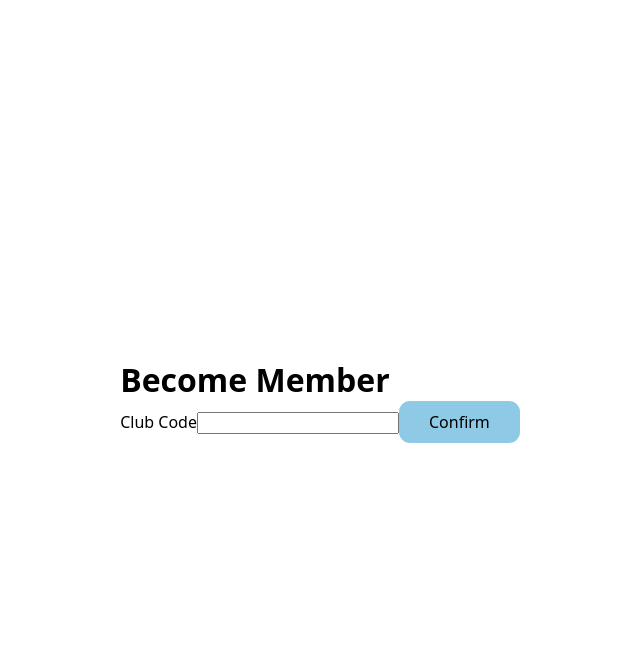
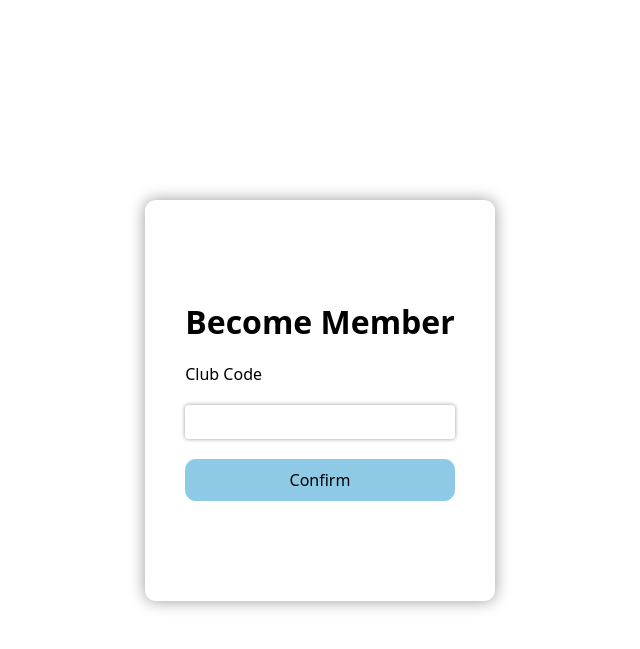
Before and after one commit to davmedeiros/members-only, a Node server app: page /become-member/600000000000000000000002 in a window 1280 px wide. Shown: the top 649 px of the page, without its empty margins (320-960 px from the left). Run offline with Node 20, Linux system fonts and the light colour scheme; the visitor is signed in with stand-in values (Sample User, id 1); some libraries are stand-ins or nearby versions.

Commit message:
Style forms

```diff
--- a/public/stylesheets/minimalist.css
+++ b/public/stylesheets/minimalist.css
@@ -2,3 +2,11 @@ body {
   display: grid;
   place-items: center;
 }
+
+main {
+  display: grid;
+  gap: 20px;
+  box-shadow: 0 0 16px rgba(0, 0, 0, 0.4);
+  padding: 100px 40px;
+  border-radius: 11px;
+}
--- a/public/stylesheets/style.css
+++ b/public/stylesheets/style.css
@@ -26,6 +26,14 @@ body {
   min-height: 100svh;
 }
 
+a {
+  color: var(--color-beta);
+}
+
+a:visited {
+  color: var(--color-omega);
+}
+
 a.button,
 button {
   display: inline;
@@ -37,4 +45,37 @@ button {
   padding: 10px 30px;
   font-size: 1rem;
   cursor: pointer;
+  display: grid;
+  place-items: center;
+  transition: all 0.5s ease;
 }
+
+a.button:hover,
+button:hover {
+  background-color: var(--color-beta);
+  transform: scale(1.1);
+}
+
+.user-links {
+  display: grid;
+  grid-auto-flow: column;
+  justify-content: space-around;
+}
+
+form {
+  display: grid;
+  gap: 20px;
+}
+
+fieldset {
+  border: none;
+  display: grid;
+  gap: 10px;
+}
+
+input {
+  padding: 8px;
+  border: none;
+  box-shadow: 0 0 4px rgba(0, 0, 0, 0.4);
+  border-radius: 4px;
+}
```
Also changed, not shown: views/index.pug (+5 -4 lines).
